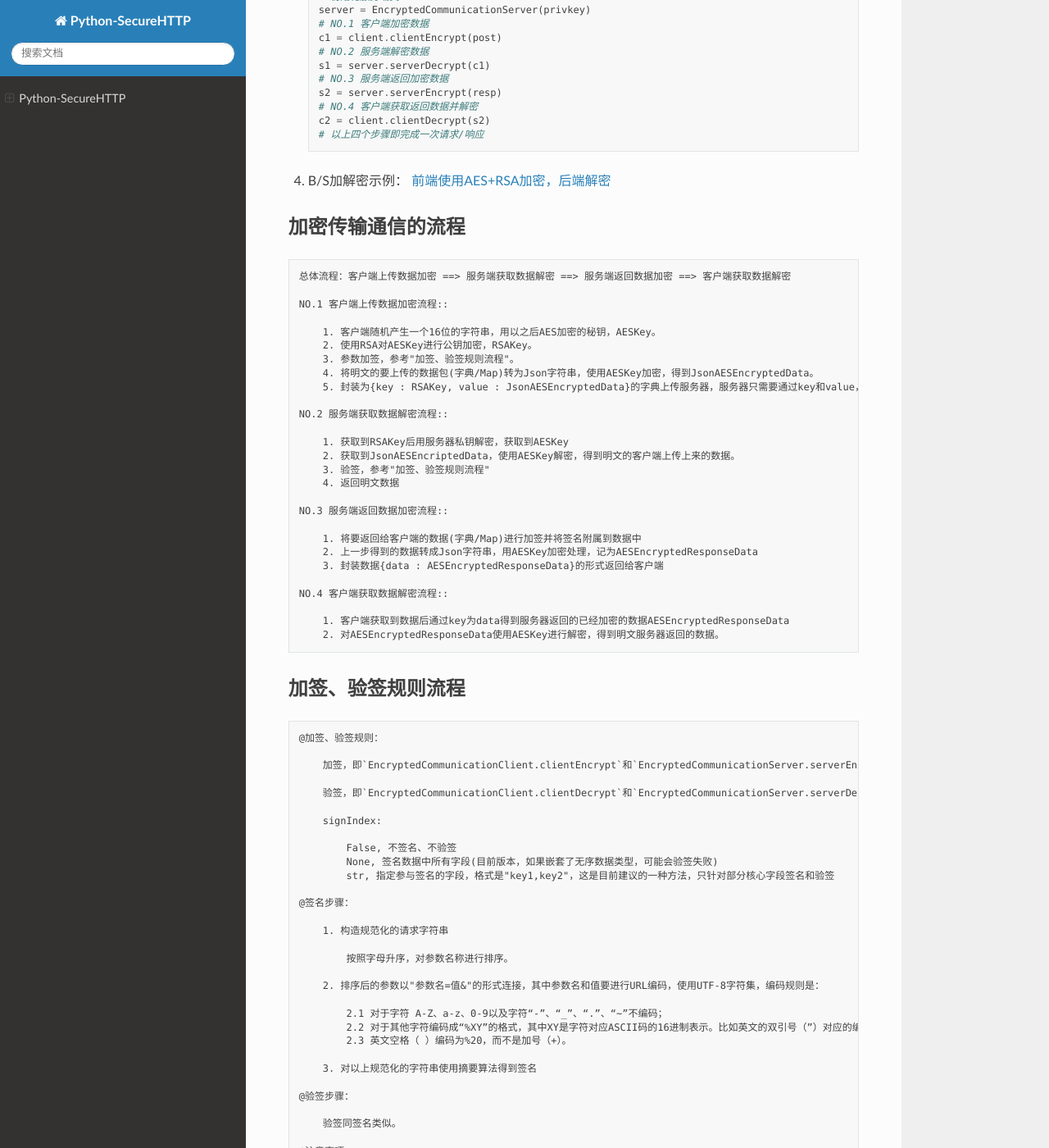
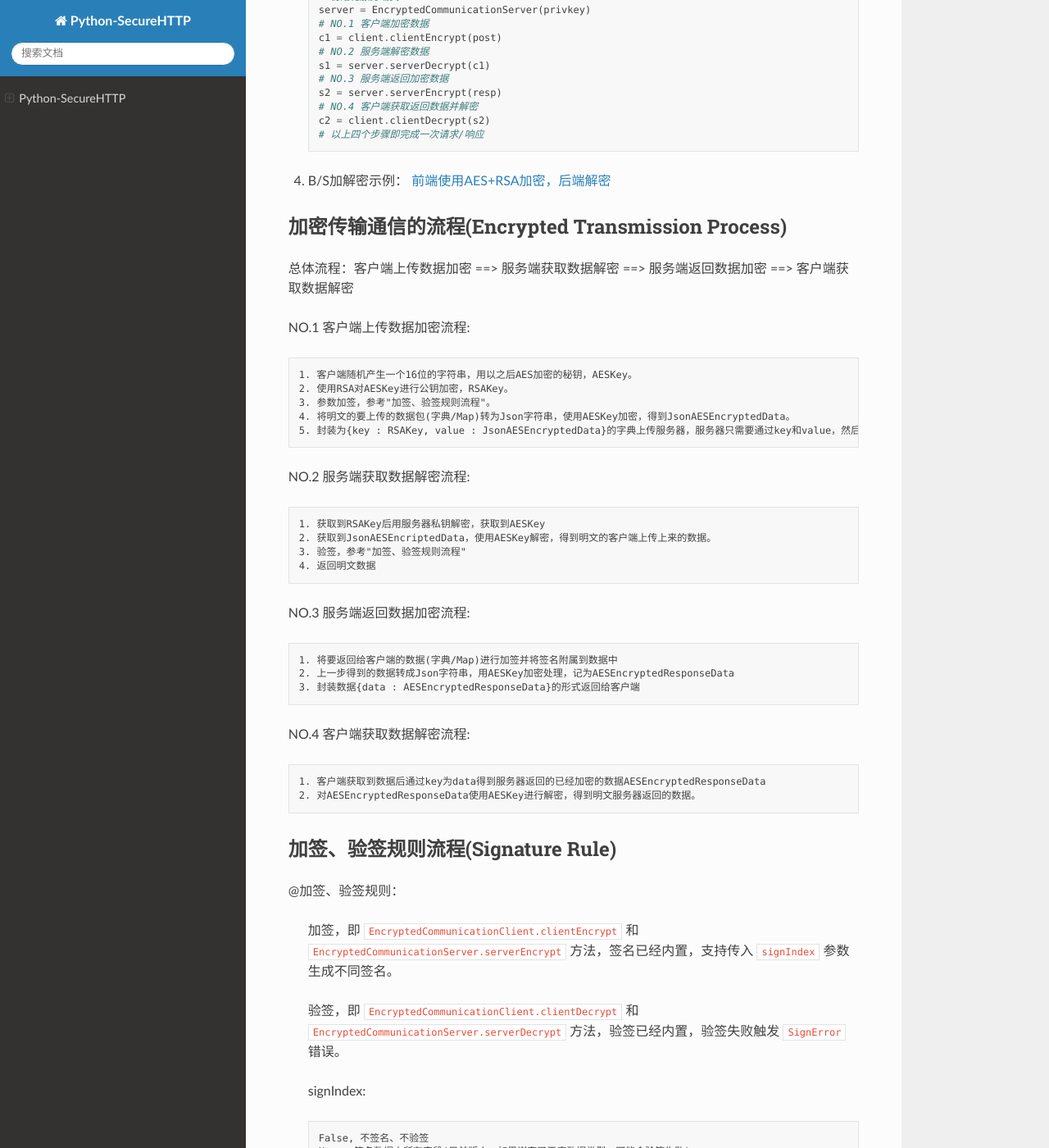
Before and after one commit to staugur/Python-SecureHTTP, a Sphinx documentation site: the page built from docs/index.rst, in a window 1280 px wide and 1400 px high, scrolled down 1736 px. Shown: the whole window at 82% size. Built offline with Sphinx 7.4.7 and the Read the Docs theme 2.0.0, drawn with Linux system fonts in a browser that asks for light colours; some of the changed text lies outside the part shown.

```diff
--- a/docs/index.rst
+++ b/docs/index.rst
@@ -103,14 +103,13 @@ Python-SecureHTTP
 4. B/S加解密示例： `前端使用AES+RSA加密，后端解密 <https://github.com/staugur/Python-SecureHTTP/tree/master/examples/BS-RSA>`__
 
 
-加密传输通信的流程
-------------------
+加密传输通信的流程(Encrypted Transmission Process)
+--------------------------------------------------
 
-::
 
-    总体流程：客户端上传数据加密 ==> 服务端获取数据解密 ==> 服务端返回数据加密 ==> 客户端获取数据解密
+总体流程：客户端上传数据加密 ==> 服务端获取数据解密 ==> 服务端返回数据加密 ==> 客户端获取数据解密
 
-    NO.1 客户端上传数据加密流程::
+NO.1 客户端上传数据加密流程::
 
         1. 客户端随机产生一个16位的字符串，用以之后AES加密的秘钥，AESKey。
         2. 使用RSA对AESKey进行公钥加密，RSAKey。
@@ -118,48 +117,46 @@ Python-SecureHTTP
         4. 将明文的要上传的数据包(字典/Map)转为Json字符串，使用AESKey加密，得到JsonAESEncryptedData。
         5. 封装为{key : RSAKey, value : JsonAESEncryptedData}的字典上传服务器，服务器只需要通过key和value，然后解析，获取数据即可。
 
-    NO.2 服务端获取数据解密流程::
+NO.2 服务端获取数据解密流程::
 
         1. 获取到RSAKey后用服务器私钥解密，获取到AESKey
         2. 获取到JsonAESEncriptedData，使用AESKey解密，得到明文的客户端上传上来的数据。
         3. 验签，参考"加签、验签规则流程"
         4. 返回明文数据
 
-    NO.3 服务端返回数据加密流程::
+NO.3 服务端返回数据加密流程::
 
         1. 将要返回给客户端的数据(字典/Map)进行加签并将签名附属到数据中
         2. 上一步得到的数据转成Json字符串，用AESKey加密处理，记为AESEncryptedResponseData
         3. 封装数据{data : AESEncryptedResponseData}的形式返回给客户端
 
-    NO.4 客户端获取数据解密流程::
+NO.4 客户端获取数据解密流程::
 
         1. 客户端获取到数据后通过key为data得到服务器返回的已经加密的数据AESEncryptedResponseData
         2. 对AESEncryptedResponseData使用AESKey进行解密，得到明文服务器返回的数据。
 
-加签、验签规则流程
--------------------
+加签、验签规则流程(Signature Rule)
+----------------------------------
 
-::
+@加签、验签规则：
 
-    @加签、验签规则：
+        加签，即 ``EncryptedCommunicationClient.clientEncrypt`` 和 ``EncryptedCommunicationServer.serverEncrypt`` 方法，签名已经内置，支持传入 ``signIndex`` 参数生成不同签名。
 
-        加签，即`EncryptedCommunicationClient.clientEncrypt`和`EncryptedCommunicationServer.serverEncrypt`方法，签名已经内置，支持传入`signIndex`参数生成不同签名。
+        验签，即 ``EncryptedCommunicationClient.clientDecrypt`` 和 ``EncryptedCommunicationServer.serverDecrypt`` 方法，验签已经内置，验签失败触发 ``SignError`` 错误。
 
-        验签，即`EncryptedCommunicationClient.clientDecrypt`和`EncryptedCommunicationServer.serverDecrypt`方法，验签已经内置，验签失败触发`SignError`错误。
-
-        signIndex:
+        signIndex::
 
             False, 不签名、不验签
             None, 签名数据中所有字段(目前版本，如果嵌套了无序数据类型，可能会验签失败)
             str, 指定参与签名的字段，格式是"key1,key2"，这是目前建议的一种方法，只针对部分核心字段签名和验签
 
-    @签名步骤：
+@签名步骤：
 
         1. 构造规范化的请求字符串
 
             按照字母升序，对参数名称进行排序。
 
-        2. 排序后的参数以"参数名=值&"的形式连接，其中参数名和值要进行URL编码，使用UTF-8字符集，编码规则是：
+        2. 排序后的参数以"参数名=值&"的形式连接，其中参数名和值要进行URL编码，使用UTF-8字符集，编码规则是::
 
             2.1 对于字符 A-Z、a-z、0-9以及字符“-”、“_”、“.”、“~”不编码；
             2.2 对于其他字符编码成“%XY”的格式，其中XY是字符对应ASCII码的16进制表示。比如英文的双引号（”）对应的编码就是%22.
@@ -167,11 +164,11 @@ Python-SecureHTTP
 
         3. 对以上规范化的字符串使用摘要算法得到签名
 
-    @验签步骤：
+@验签步骤：
 
         验签同签名类似。
 
-    @注意事项：
+@注意事项：
 
         签名规则可以参考阿里云API签名
 
```
Also changed, not shown: other parts of docs/index.rst (+13 -8 lines), SecureHTTP.py (+4 -4 lines).
